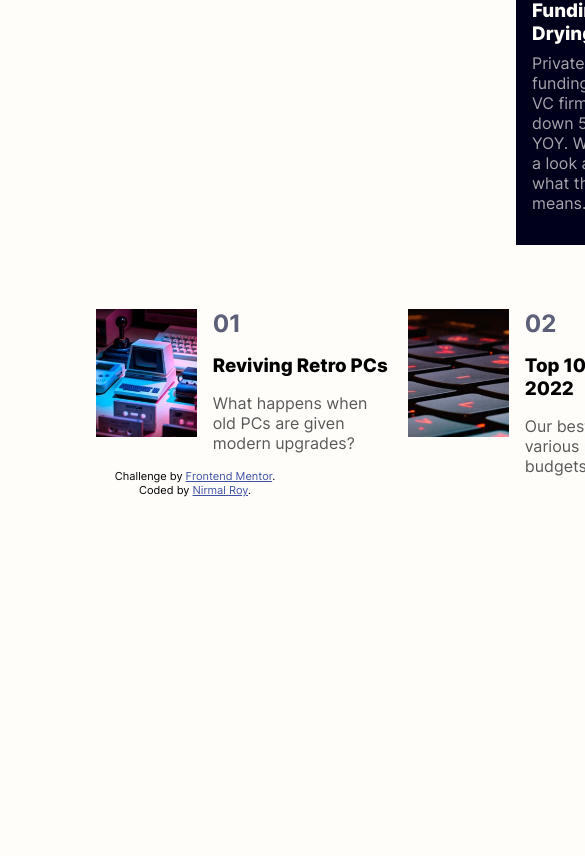
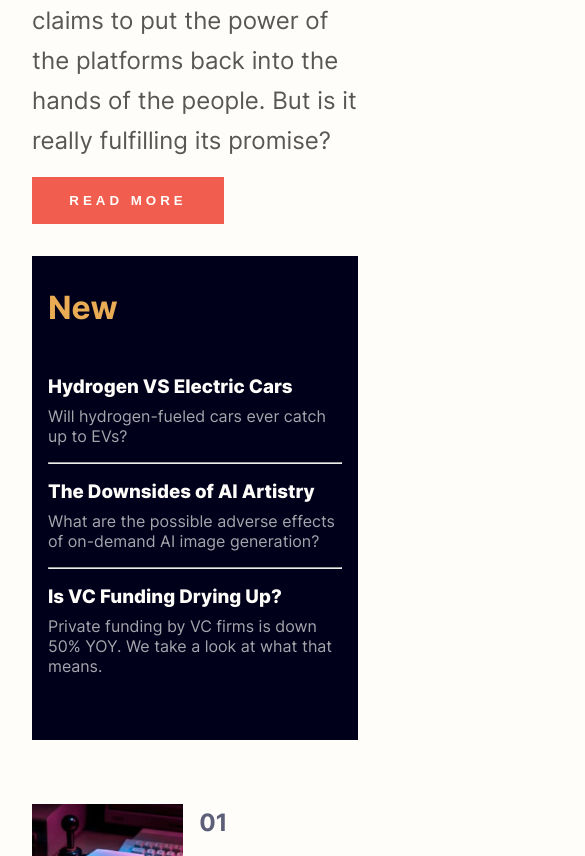
Before and after one commit to nirmalroyalrich/NewsHomepage, a plain HTML site: page index.html in a window 390 px wide. Shown: the part 754-1610 px from the top of the page, 585 px wide, since content can reach past the window. Before the commit the page ends 1283 px from the top, so only its background shows below. Drawn offline with Linux system fonts and the light colour scheme.

Commit message:
media querys

```diff
--- a/index.html
+++ b/index.html
@@ -91,10 +91,10 @@
         </div>
       </div>
     </section>
-    <div class="attribution">
+    <footer class="attribution">
       Challenge by <a href="https://www.frontendmentor.io?ref=challenge" target="_blank">Frontend Mentor</a>.
       Coded by <a href="https://github.com/nirmalroyalrich">Nirmal Roy</a>.
-    </div>
+    </footer>
   </main>
 </body>
 </html>
--- a/style.css
+++ b/style.css
@@ -150,6 +150,7 @@ button.read-more {
 
 .new-news-wrapper {
     flex: 1;
+    padding: 2rem 0;
     justify-content: space-around;
 }
 
@@ -162,7 +163,11 @@ p {
 }
 
 .blog-list {
-    height: 8rem;
+    height: fit-content;
+}
+
+.blog {
+    height: 10rem;
 }
 
 .blog-content {
@@ -172,3 +177,45 @@ p {
 h3 {
     font-weight: 800;
 }
+
+@media only screen and (max-width: 950px) {
+    .flex {
+        flex-direction: column;
+    }
+
+    h1 {
+        font-size: 2rem;
+    }
+
+    .homepage {
+        width: 100vw;
+        height: fit-content;
+        padding: 2rem 2rem;
+    }
+
+    .hero-section {
+        flex-direction: column;
+    }
+
+    .top-blog > img {
+        content: url("assets/images/image-web-3-mobile.jpg");
+    }
+
+    .top-blog-title > h1 {
+        width: 100%;
+    }
+
+    .top-blog-desc-text {
+        font-size: 1.5rem;
+        line-height: 2.5rem;
+    }
+
+    .blog {
+        flex-direction: row;
+        height: fit-content;
+    }
+
+    .blog > img {
+        height: 12rem;
+    }
+}
```
